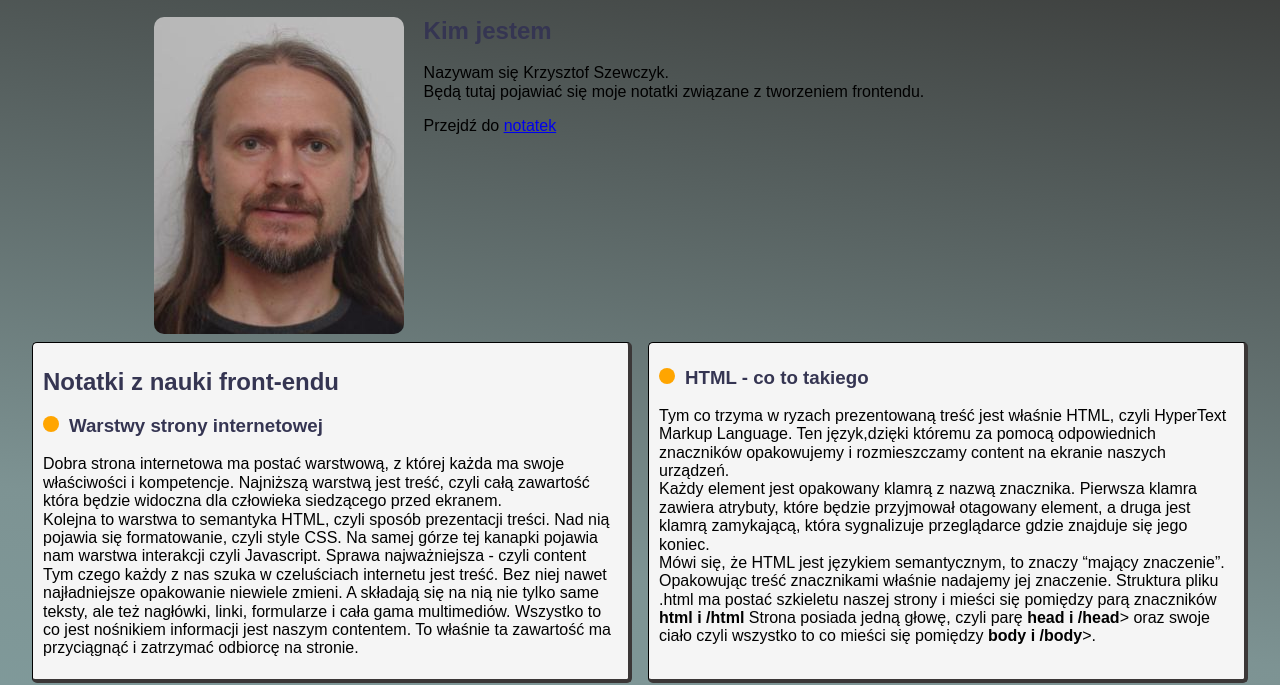
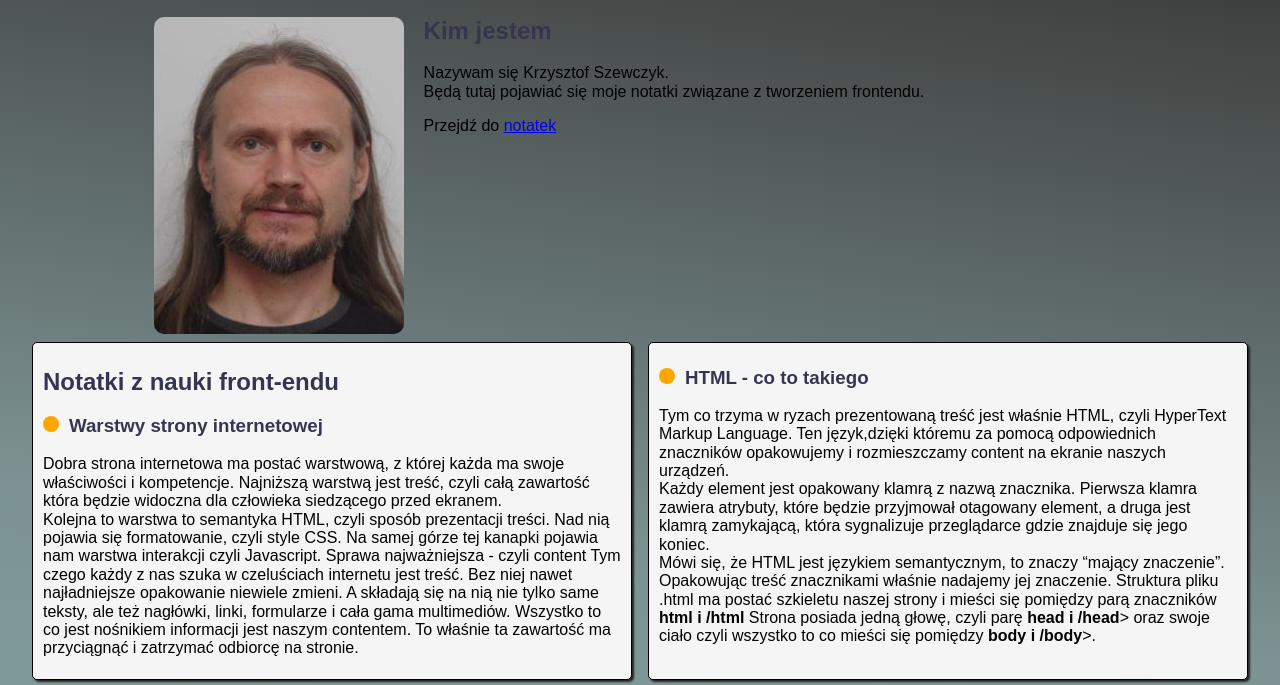
Before and after one commit to szewczykkrzysztof/homepage-webpack, a website built with webpack: page src/pages/index.html in a window 1280 px wide. Shown: the part 137-822 px from the top of the page. Built offline with nearby package versions, Linux system fonts and the light colour scheme.

Commit message:
change article border to use 2px box-shadow

```diff
--- a/src/scss/main.scss
+++ b/src/scss/main.scss
@@ -97,9 +97,8 @@ body {
 
   &__article {
     display: block;
-    border: 4px solid rgb(59, 55, 55);
-    border-left: 1px solid black;
-    border-top: 1px solid black;
+    border: 1px solid black;
+    box-shadow: 2px 2px 2px rgb(37, 37, 37);
     padding: 5px 10px;
     margin: 5px 0 0;
     border-radius: 5px;
```
